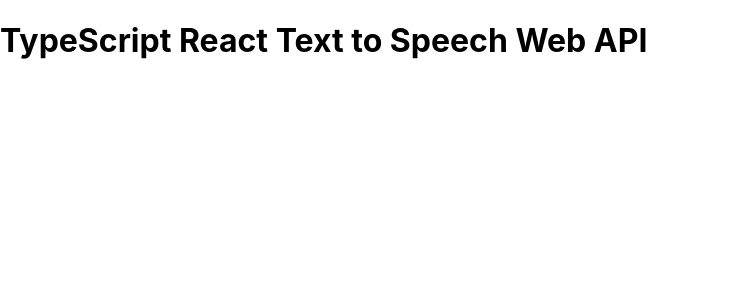
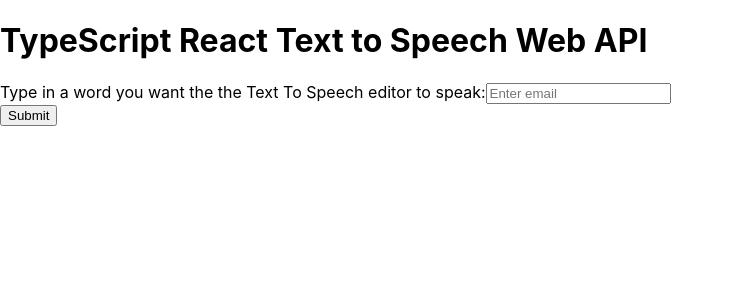
Before and after one commit to matthewgstillman/typescript-react-text-to-speech-api, a React (Create React App) app: page / in a window 1280 px wide. Shown: the top 300 px of the page, without its empty margins (0-734 px from the left). Built offline with nearby package versions, Linux system fonts and the light colour scheme.

Commit message:
add form component

```diff
--- a/package.json
+++ b/package.json
@@ -10,7 +10,9 @@
     "@types/node": "^16.18.119",
     "@types/react": "^18.3.12",
     "@types/react-dom": "^18.3.1",
+    "bootstrap": "^5.3.3",
     "react": "^18.3.1",
+    "react-bootstrap": "^2.10.5",
     "react-dom": "^18.3.1",
     "react-scripts": "5.0.1",
     "typescript": "^4.9.5",
--- a/src/App.tsx
+++ b/src/App.tsx
@@ -1,20 +1,14 @@
-import React from 'react';
-import './styles/styles.css';
+import React from "react";
+import "./styles/styles.css";
+import FormComponent from "./components/FormComponent";
 
 const App = () => {
-  if ('speechSynthesis' in window) {
-    var msg = new SpeechSynthesisUtterance();
-    msg.text = "original message";
-    window.speechSynthesis.speak(msg);
-   }else{
-     alert("Sorry, your browser doesn't support text to speech!");
-   }
-
   return (
     <div className="App">
       <h1>TypeScript React Text to Speech Web API</h1>
+      <FormComponent />
     </div>
   );
-}
+};
 
 export default App;
--- /dev/null
+++ b/src/components/FormComponent.tsx
@@ -0,0 +1,28 @@
+import React from "react";
+import Button from "react-bootstrap/Button";
+import Form from "react-bootstrap/Form";
+
+const FormComponent = () => {
+  if ("speechSynthesis" in window) {
+    let msg = new SpeechSynthesisUtterance();
+    msg.text = "original message";
+    window.speechSynthesis.speak(msg);
+  } else {
+    alert("Sorry, your browser doesn't support text to speech!");
+  }
+  return (
+    <Form>
+      <Form.Group className="mb-3" controlId="formBasicEmail">
+        <Form.Label>
+          Type in a word you want the the Text To Speech editor to speak:
+        </Form.Label>
+        <Form.Control type="email" placeholder="Enter email" />
+      </Form.Group>
+      <Button variant="primary" type="submit">
+        Submit
+      </Button>
+    </Form>
+  );
+};
+
+export default FormComponent;
```
Also changed, not shown: 1 other file (tests, documents, lock files or other folders).
